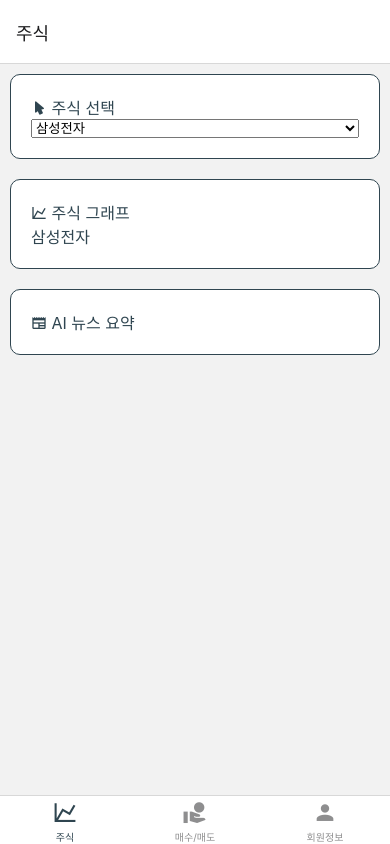
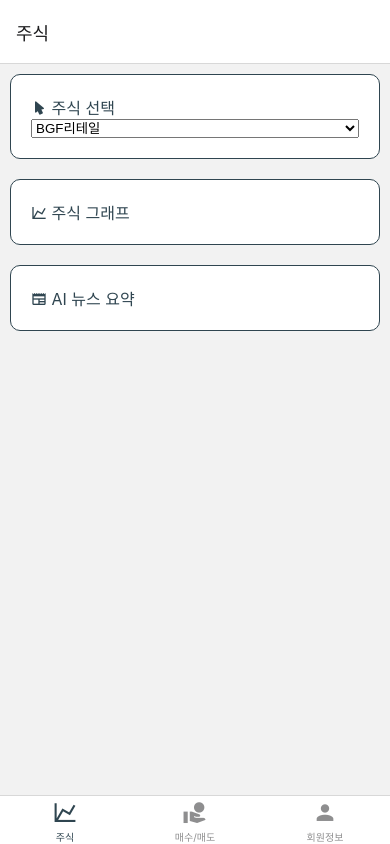
Before and after one commit to MinSungJe/BeRich_FE, a React Native app: screen / in a window 390 px wide. Built offline with nearby package versions, Linux system fonts and the light colour scheme.

Commit message:
[fix] 주식 탭에서는 Context가 아닌 자체 State를 전달하도록 수정

```diff
--- a/src/components/Graph.jsx
+++ b/src/components/Graph.jsx
@@ -3,10 +3,9 @@
 import { useContext } from "react";
 import { AppContext } from "../contexts/AppContext";
 
-export function Graph() {
-    const { state, setState } = useContext(AppContext);
+export function Graph({stock}) {
 
     return (
-        <Text style={TextStyles.Detail}>{state.selectedStock}</Text>
+        <Text style={TextStyles.Detail}>{stock}</Text>
     )
 }
--- a/src/components/StockPicker.jsx
+++ b/src/components/StockPicker.jsx
@@ -1,21 +1,14 @@
 import { View } from 'react-native';
 import { Picker } from '@react-native-picker/picker';
-import { useContext } from 'react';
 import { StockList } from '../resource/StockList';
-import { AppContext } from '../contexts/AppContext';
 
-export function StockPicker() {
-    const { state, setState } = useContext(AppContext);
-
+export function StockPicker({stock, setStock}) {
     return (
         <View>
             <Picker
-                selectedValue={state.selectedStock}
+                selectedValue={stock}
                 onValueChange={(itemValue, itemIndex) =>
-                    setState((prevContext) => ({
-                        ...prevContext,
-                        selectedStock: itemValue,
-                    }))
+                    setStock(itemValue)
                 }>
                 {StockList.map((element, id) => <Picker.Item key={id} label={element} value={element} />)}
             </Picker>
--- a/src/pages/AfterLogin/StockScreen.tsx
+++ b/src/pages/AfterLogin/StockScreen.tsx
@@ -5,17 +5,20 @@
 import { BoxStyles } from "../../styles/Box.style";
 import { TextStyles } from "../../styles/Text.style";
 import { Graph } from '../../components/Graph';
+import { useState } from 'react';
 
 export default function StockScreen() {
+    const [stock, setStock] = useState('')
+
     return (
         <View style={BoxStyles.P10}>
             <View style={[BoxStyles.MainBox, BoxStyles.Mb20]}>
                 <Text style={TextStyles.Detail}><MaterialCommunityIcons name="cursor-default" size={16} /> 주식 선택</Text>
-                <StockPicker />
+                <StockPicker stock={stock} setStock={setStock}/>
             </View>
             <View style={[BoxStyles.MainBox, BoxStyles.Mb20]}>
                 <Text style={TextStyles.Detail}><MaterialCommunityIcons name="chart-line" size={16} /> 주식 그래프</Text>
-                <Graph />
+                <Graph stock={stock}/>
             </View>
             <View style={[BoxStyles.MainBox, BoxStyles.Mb20]}>
                 <Text style={TextStyles.Detail}><MaterialCommunityIcons name="newspaper" size={16} /> AI 뉴스 요약</Text>
```
Also changed, not shown: src/Components/StockPicker.jsx (+3 -10 lines), src/Pages/AfterLogin/StockScreen.tsx (+5 -2 lines).
